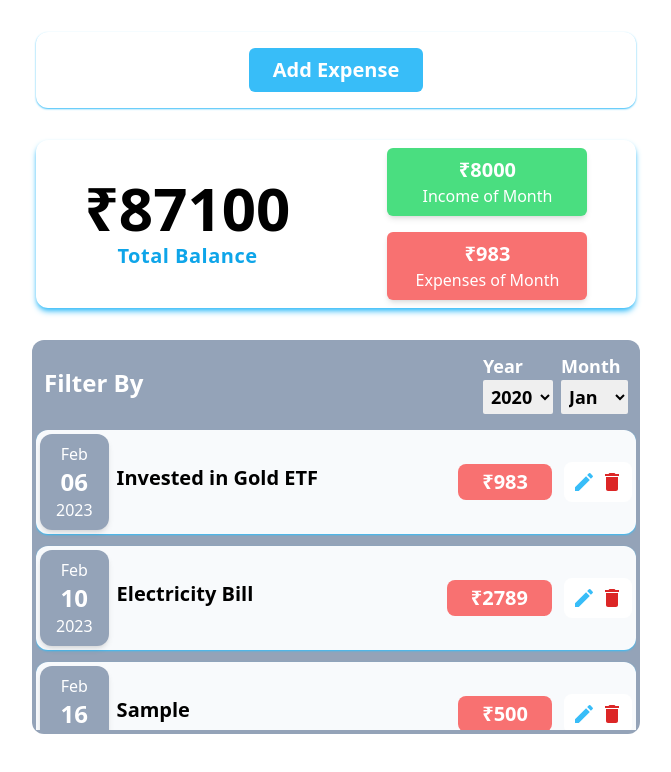
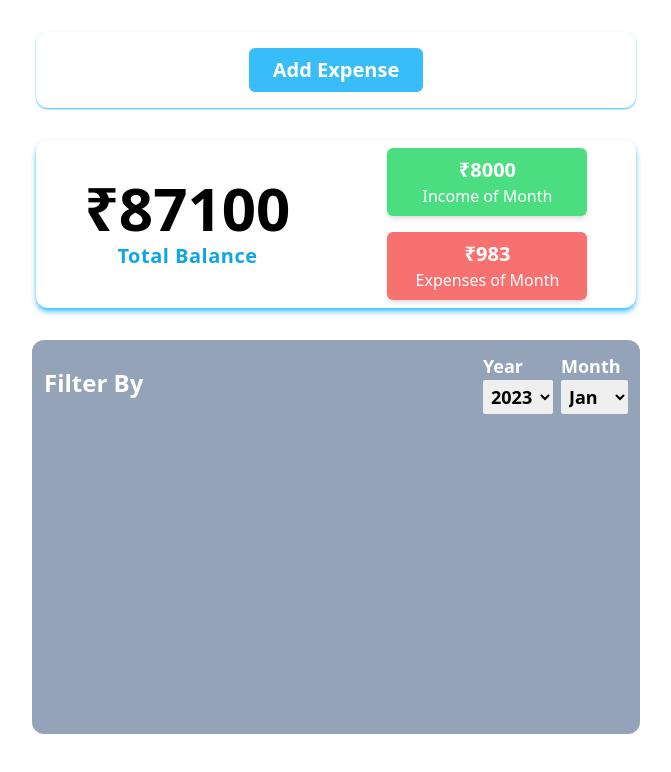
Before and after one commit to nam4n/Budget-Tracker, a React (Create React App) app: page / in a window 1280 px wide. Shown: the top 772 px of the page, without its empty margins (304-975 px from the left). Built offline with nearby package versions, Linux system fonts and the light colour scheme; the HTML template or start-up script is replaced by a standard one.

Commit message:
filter by year and month now working

```diff
--- a/src/App.js
+++ b/src/App.js
@@ -21,7 +21,7 @@ const INITIAL_EXPENSES = [
     id: 'e3',
     title: "Sample",
     amount: 500,
-    date: new Date("2023-02-16"),
+    date: new Date("2022-02-16"),
   },
   {
     id: 'e4',
@@ -50,9 +50,6 @@ function App() {
       return [field, ...pV];
     });
 
-    // console.log(initialExpenses);
-
-
   };
 
   return <div className="flex flex-col gap-8 justify-center items-center mb-8">
--- a/src/components/FieldItem.js
+++ b/src/components/FieldItem.js
@@ -9,9 +9,6 @@ const month = propDate.toLocaleString("en-US", {month: "long"}).slice(0,3);
 const day = propDate.toLocaleString("en-US", {day: "2-digit"});
 const year = propDate.getFullYear();
 
-// const month = "Feb";
-// const day = 29;
-// const year = "2023";
 
   return (
     <li className="field shadow-sm shadow-sky-400 bg-slate-50 rounded-xl p-1 flex items-center justify-between gap-2 w-[600px]">
--- a/src/components/Fields.js
+++ b/src/components/Fields.js
@@ -1,16 +1,38 @@
 import Filter from "./Filter";
 import FieldItem from "./FieldItem";
 import "./Fields.css";
+import { useState } from "react";
 
 const Fields = ({expenses}) => {
+
+  const [year, setYear] = useState("2023");
+  const [month, setMonth] = useState("");
+
+  const handleSelectYear = (yr) => {
+    setYear(yr);
+  };
+
+  const handleSelectMonth = (mo) => {
+    setMonth(mo);
+  };
+
+  const filteredByYear = expenses.filter(expense => {
+    return expense.date.getFullYear().toString() === year;
+  });
+
+
+  const filteredByMonth = filteredByYear.filter(expense => {
+    return expense.date.getMonth().toString() === month;
+  })
+
 
 
   return (
     <div className="fields width-[600px] bg-slate-400 p-1 rounded-xl">
-      <Filter />
+      <Filter onSelectYear={handleSelectYear} onSelectMonth={handleSelectMonth} yr={year} mo={month} />
       <div className="list">
-        <ul className="flex flex-col gap-3 h-[300px] overflow-y-scroll" id="no-scroll">
-        {expenses.map(x => {
+        <ul className="flex flex-col gap-3 h-[300px] overflow-y-scroll p-2" id="no-scroll">
+        {filteredByMonth.map(x => {
           return <FieldItem key={x.id} title={x.title} amount={x.amount} date={x.date} />
         })}
           </ul>
--- a/src/components/Filter.js
+++ b/src/components/Filter.js
@@ -1,4 +1,13 @@
-const Filter = () => {
+const Filter = ({onSelectYear, onSelectMonth, yr, mo}) => {
+
+  const handleYearChange = e => {
+    onSelectYear(e.target.value);
+  };
+
+  const handleMonthChange = e => {
+    onSelectMonth(e.target.value);
+  }
+
   return (
     <div className="filter w-[600px] p-2 rounded-xl flex justify-between items-center text-white mb-2">
       <p className="font-extrabold text-2xl ">Filter By</p>
@@ -6,28 +15,28 @@ const Filter = () => {
       <div className="filter-selects flex gap-2">
         <div className="flex flex-col">
           <label className="text-lg font-bold">Year</label>
-          <select className="text-black hover:cursor-pointer p-1 text-lg font-semibold rounded-sm ">
-            <option value="1">2020</option>
-            <option value="2">2021</option>
-            <option value="3">2022</option>
-            <option value="4">2023</option>
+          <select className="text-black hover:cursor-pointer p-1 text-lg font-semibold rounded-sm" onChange={handleYearChange} value={yr}>
+            <option value="2022">2022</option>
+            <option value="2023">2023</option>
+            <option value="2024">2024</option>
+            <option value="2025">2025</option>
           </select>
         </div>
         <div className="flex flex-col">
           <label className="text-lg font-bold">Month</label>
-          <select className="text-black hover:cursor-pointer p-1 text-lg font-semibold rounded-sm ">
-            <option value="1">Jan</option>
-            <option value="2">Feb</option>
-            <option value="3">Mar</option>
-            <option value="4">Apr</option>
-            <option value="5">May</option>
-            <option value="6">Jun</option>
-            <option value="7">Jul</option>
-            <option value="8">Aug</option>
-            <option value="9">Sep</option>
-            <option value="10">Oct</option>
-            <option value="11">Nov</option>
-            <option value="12">Dec</option>
+          <select className="text-black hover:cursor-pointer p-1 text-lg font-semibold rounded-sm" onChange={handleMonthChange} value={mo}>
+            <option value="0">Jan</option>
+            <option value="1">Feb</option>
+            <option value="2">Mar</option>
+            <option value="3">Apr</option>
+            <option value="4">May</option>
+            <option value="5">Jun</option>
+            <option value="6">Jul</option>
+            <option value="7">Aug</option>
+            <option value="8">Sep</option>
+            <option value="9">Oct</option>
+            <option value="10">Nov</option>
+            <option value="11">Dec</option>
           </select>
         </div>
       </div>
```
